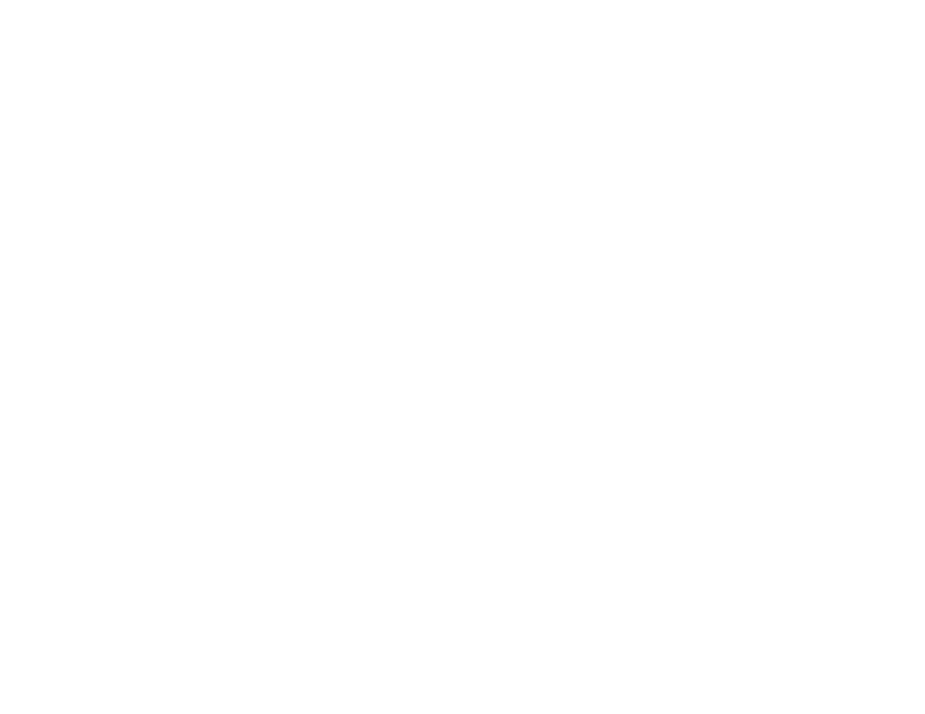
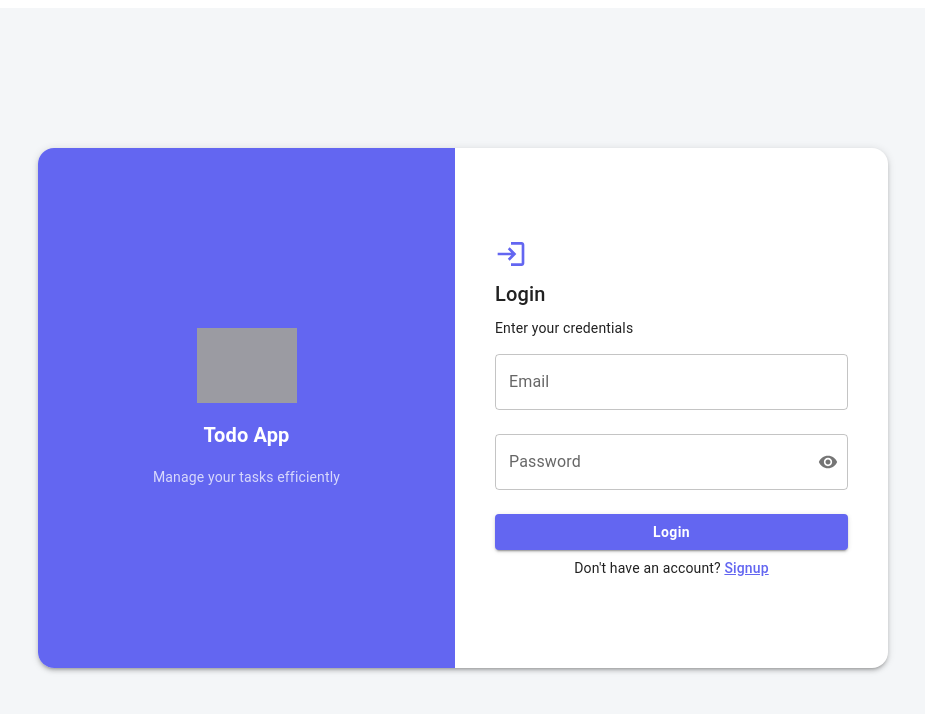
Before and after one commit to AnkitCel26/Auth_Todo, a React (Vite) app: page /login in a window 1280 px wide. Before the commit this address had no page. Shown: the top 714 px of the page, without its empty margins (177-1102 px from the left). Built offline with nearby package versions, Linux system fonts and the light colour scheme; grey boxes are pictures that could not be loaded.

Commit message:
Password validation dropbox implemented

```diff
--- a/src/App.jsx
+++ b/src/App.jsx
@@ -3,57 +3,58 @@
 import Login from './Pages/Login'
 import Signup from './Pages/Signup'
 import Todo from './Pages/Todo'
-import { CssBaseline } from '@mui/material'
-import { createTheme, ThemeProvider } from '@mui/material/styles';
-import { blue, orange } from '@mui/material/colors'
+// import { CssBaseline } from '@mui/material'
+// import { createTheme, ThemeProvider } from '@mui/material/styles';
+// import { blue, orange } from '@mui/material/colors'
 
 
-const theme = createTheme({
-  palette: {
-    primary: {
-      main: blue[700],
-    },
-    secondary: {
-      main: orange[500],
-      light: '#000000'
-    },
-    background: {
-      default: '#ba2222',
-    },
-  },
-  typography: {
-    fontFamily: '"Roboto", "Helvetica", "Arial", sans-serif',
-    h1: {
-      fontSize: '2.5rem',
-      fontWeight: 600,
-    },
-  },
-  components: {
+// const theme = createTheme({
+//   palette: {
+//     primary: {
+//       main: blue[700],
+//     },
+//     secondary: {
+//       main: orange[500],
+//       light: '#000000'
+//     },
+//     background: {
+//       default: '#ba2222',
+//     },
+//   },
+//   typography: {
+//     fontFamily: '"Roboto", "Helvetica", "Arial", sans-serif',
+//     h1: {
+//       fontSize: '2.5rem',
+//       fontWeight: 600,
+//     },
+//   },
+//   components: {
 
-    MuiButton: {
-      styleOverrides: {
-        root: {
-          borderRadius: 8,
-          textTransform: 'none',
-        },
-      },
-    },
-  },
-});
+//     MuiButton: {
+//       styleOverrides: {
+//         root: {
+//           borderRadius: 8,
+//           textTransform: 'none',
+//         },
+//       },
+//     },
+//   },
+// });
 
 
 const App = () => {
   return (
     <BrowserRouter>
-      <CssBaseline />
-      <ThemeProvider theme={theme}>
+      {/* <CssBaseline /> */}
+      {/* <ThemeProvider theme={theme}> */}
       <Routes>
 
         <Route path="/" element={<Login/>} />
         <Route path="/signup" element={<Signup/>} />
         <Route path="/todo" element={<Todo/>} />
+        <Route path="/login" element={<Login/>} />
       </Routes>
-      </ThemeProvider>
+      {/* </ThemeProvider> */}
     </BrowserRouter>
   )
 }
--- a/src/Pages/Login.jsx
+++ b/src/Pages/Login.jsx
@@ -1,4 +1,6 @@
 import { useState } from "react";
+import Visibility from "@mui/icons-material/Visibility";
+import VisibilityOff from "@mui/icons-material/VisibilityOff";
 import {
   Box,
   Button,
@@ -6,6 +8,8 @@
   TextField,
   Typography,
   Stack,
+  InputAdornment,
+  IconButton,
 } from "@mui/material";
 import LoginIcon from "@mui/icons-material/Login";
 import { Link, useNavigate } from "react-router-dom";
@@ -15,16 +19,18 @@
   const navigate = useNavigate();
   const [loginData, setLoginData] = useState({ email: "", password: "" });
   const [error, setError] = useState("");
+  const [showPassword, setShowPassword] = useState(false);
 
   const handleChange = (e) => {
     setLoginData({ ...loginData, [e.target.name]: e.target.value });
   };
 
+
   const handleLogin = () => {
     const users = getUsers();
     const validUser = users.find(
       (user) =>
-        user.email === loginData.email && user.password === loginData.password
+        user.email === loginData.email && user.password === loginData.password,
     );
 
     if (!validUser) {
@@ -50,13 +56,12 @@
         elevation={3}
         sx={{
           display: "flex",
-          width: 750,
-          minHeight: 420,
+          width: 850,
+          minHeight: 520,
           borderRadius: 4,
           overflow: "hidden",
         }}
       >
-
         <Box
           sx={{
             flex: 1,
@@ -89,7 +94,6 @@
           </Typography>
         </Box>
 
-
         <Box
           sx={{
             flex: 1,
@@ -99,7 +103,7 @@
             justifyContent: "center",
           }}
         >
-          <Stack spacing={1} alignItems="center" mb={3}>
+          <Stack spacing={1} alignitems="center" mb={3}>
             <LoginIcon sx={{ fontSize: 32, color: "#6366f1" }} />
             <Typography variant="h6" fontWeight={600}>
               Login
@@ -117,13 +121,43 @@
             onChange={handleChange}
           />
 
-          <TextField
+          {/* <TextField
             fullWidth
             label="Password"
             name="password"
-            type="password"
+            type={showPassword ? "text" : "password"}
             margin="normal"
             onChange={handleChange}
+          /> */}
+          <TextField
+            value={loginData.password}
+            label="Password"
+            name="password"
+            type={showPassword ? "text" : "password"}
+            fullWidth
+            margin="normal"
+            onChange={handleChange}
+            // onBlur={handleBlur}
+            error={Boolean(error.password)}
+            helperText={error.password}
+            slotProps={{
+              input: {
+                endAdornment: (
+                  <InputAdornment position="end">
+                    <IconButton
+                      edge="end"
+                      onClick={() => setShowPassword(!showPassword)}
+                    >
+                      {showPassword ? (
+                        <VisibilityOff fontSize="small" />
+                      ) : (
+                        <Visibility fontSize="small" />
+                      )}
+                    </IconButton>
+                  </InputAdornment>
+                ),
+              },
+            }}
           />
 
           {error && (
@@ -142,19 +176,26 @@
               "&:hover": { bgcolor: "#4f46e5" },
               textTransform: "none",
               fontWeight: 600,
+              mb: 1,
             }}
           >
             Login
           </Button>
 
-          <Button
+          {/* <Button
             component={Link}
             to="/signup"
             fullWidth
             sx={{ mt: 1, textTransform: "none" }}
           >
             Signup
-          </Button>
+          </Button> */}
+          <Typography variant="body2" align="center" mt={2}>
+            Don't have an account?{" "}
+            <Link to="/signup" style={{ color: "#6366f1", fontWeight: 500 }}>
+              Signup
+            </Link>
+          </Typography>
         </Box>
       </Paper>
     </Box>
--- a/src/Pages/Signup.jsx
+++ b/src/Pages/Signup.jsx
@@ -1,10 +1,12 @@
 import React from "react";
 import { useState } from "react";
-import { useNavigate } from "react-router-dom";
+import { Link, useNavigate } from "react-router-dom";
 import { getUsers, saveUser } from "../localStorage";
 // import { Visibility, VisibilityOff } from "@mui/icons-material";
 import Visibility from "@mui/icons-material/Visibility";
 import VisibilityOff from "@mui/icons-material/VisibilityOff";
+import CheckCircleIcon from "@mui/icons-material/CheckCircle";
+import RadioButtonUncheckedIcon from "@mui/icons-material/RadioButtonUnchecked";
 
 import {
   Box,
@@ -25,7 +27,15 @@
 const Signup = () => {
   const navigate = useNavigate();
   const [status, setStatus] = useState(null);
+  const [error, setError] = useState({});
   const [showPassword, setShowPassword] = useState(false);
+  const [pswdBar, setPswdBar] = useState({
+    length: false,
+    upper: false,
+    lower: false,
+    number: false,
+    symbol: false,
+  });
 
   const [formData, setFormData] = useState({
     name: "",
@@ -35,14 +45,13 @@
     mobile: "",
   });
 
-  const [error, setError] = useState({});
-
   const handleChange = (e) => {
     setFormData({
       ...formData,
       [e.target.name]: e.target.value,
     });
   };
+
   const handleBlur = async (e) => {
     const { name } = e.target;
     try {
@@ -75,18 +84,33 @@
         /[!@#$%^&*(),.?":{}|<>]/,
         "Password must contain at least one special character",
       )
-      .matches(/[A-Z]/, "Password must contain at least one uppercase letter")
-      .matches(/[a-z]/, "Password must contain at least one lowercase letter")
-      .matches(/[0-9]/, "Password must contain at least one number"),
+      .matches(
+        /^(?=.*[A-Z]).+$/,
+        "Password must contain at least one uppercase letter",
+      )
+      .matches(
+        /^(?=.*[a-z]).+$/,
+        "Password must contain at least one lowercase letter",
+      )
+      .matches(/^(?=.*[0-9]).+$/, "Password must contain at least one number"),
 
     confirmPassword: Yup.string()
       .oneOf([Yup.ref("password")], "Passwords must match")
       .required("Confirm Password is required"),
   });
 
+  const handlePasswordCheck = (password) => {
+    setPswdBar({
+      length: password.length >= 8,
+      upper: /[A-Z]/.test(password),
+      lower: /[a-z]/.test(password),
+      number: /[0-9]/.test(password),
+      symbol: /[!@#$%^&*(),.?":{}|<>]/.test(password),
+    });
+  };
+
   const handleSignup = async (e) => {
     e.preventDefault();
-
     try {
       await ValidateSignup.validate(formData, { abortEarly: true });
     } catch (error) {
@@ -115,7 +139,7 @@
 
     setTimeout(() => {
       navigate("/");
-    }, 4500);
+    }, 4000);
   };
 
   return (
@@ -232,7 +256,10 @@
             type={showPassword ? "text" : "password"}
             fullWidth
             margin="normal"
-            onChange={handleChange}
+            onChange={(e) => {
+              handleChange(e);
+              handlePasswordCheck(e.target.value);
+            }}
             onBlur={handleBlur}
             error={Boolean(error.password)}
             helperText={error.password}
@@ -255,18 +282,72 @@
               },
             }}
           />
+          {formData.password.length > 0 &&
+            !(
+              pswdBar.length &&
+              pswdBar.upper &&
+              pswdBar.lower &&
+              pswdBar.number &&
+              pswdBar.symbol
+            ) && (
+              <Box sx={{ mt: 1 }}>
+                <Typography
+                  sx={{ color: pswdBar.length ? "green" : "#b71c1c" }}
+                >
+                  {pswdBar.length ? "✔" : "•"} At least 8 characters
+                </Typography>
+
+                <Typography sx={{ color: pswdBar.upper ? "green" : "#b71c1c" }}>
+                  {pswdBar.upper ? "✔" : "•"} One uppercase letter
+                </Typography>
+
+                <Typography sx={{ color: pswdBar.lower ? "green" : "#b71c1c" }}>
+                  {pswdBar.lower ? "✔" : "•"} One lowercase letter
+                </Typography>
+
+                <Typography
+                  sx={{ color: pswdBar.number ? "green" : "#b71c1c" }}
+                >
+                  {pswdBar.number ? "✔" : "•"} One number
+                </Typography>
+
+                <Typography
+                  sx={{ color: pswdBar.symbol ? "green" : "#b71c1c" }}
+                >
+                  {pswdBar.symbol ? "✔" : "•"} One special character
+                </Typography>
+              </Box>
+            )}
 
           <TextField
             value={formData.confirmPassword}
             label="Confirm Password"
             name="confirmPassword"
-            type="password"
+            type={showPassword ? "text" : "password"}
             fullWidth
             margin="normal"
             onChange={handleChange}
             onBlur={handleBlur}
             error={Boolean(error.confirmPassword)}
             helperText={error.confirmPassword}
+            slotProps={{
+              input: {
+                endAdornment: (
+                  <InputAdornment position="end">
+                    <IconButton
+                      edge="end"
+                      onClick={() => setShowPassword(!showPassword)}
+                    >
+                      {showPassword ? (
+                        <VisibilityOff fontSize="small" />
+                      ) : (
+                        <Visibility fontSize="small" />
+                      )}
+                    </IconButton>
+                  </InputAdornment>
+                ),
+              },
+            }}
           />
 
           {error.error && (
@@ -274,6 +355,7 @@
               {error.error}
             </Typography>
           )}
+
 
           <Button
             variant="contained"
@@ -288,10 +370,20 @@
               "&:hover": {
                 bgcolor: "#4f46e5",
               },
+              mb: 1,
             }}
           >
             Signup
           </Button>
+
+
+          <Typography variant="body2" align="center" mt={2}>
+            Don't have an account?{" "}
+            <Link to="/login" style={{ color: "#6366f1", fontWeight: 500 }}>
+              Login
+            </Link>
+          </Typography>
+
 
           {status === "success" && (
             <Alert severity="success" sx={{ mt: 2 }}>
--- a/src/Pages/Todo.jsx
+++ b/src/Pages/Todo.jsx
@@ -118,7 +118,7 @@
                 mb: 1,
               }}
             >
-              Todo Dashboard
+              Todo List
             </Typography>
 
             <Typography
```
